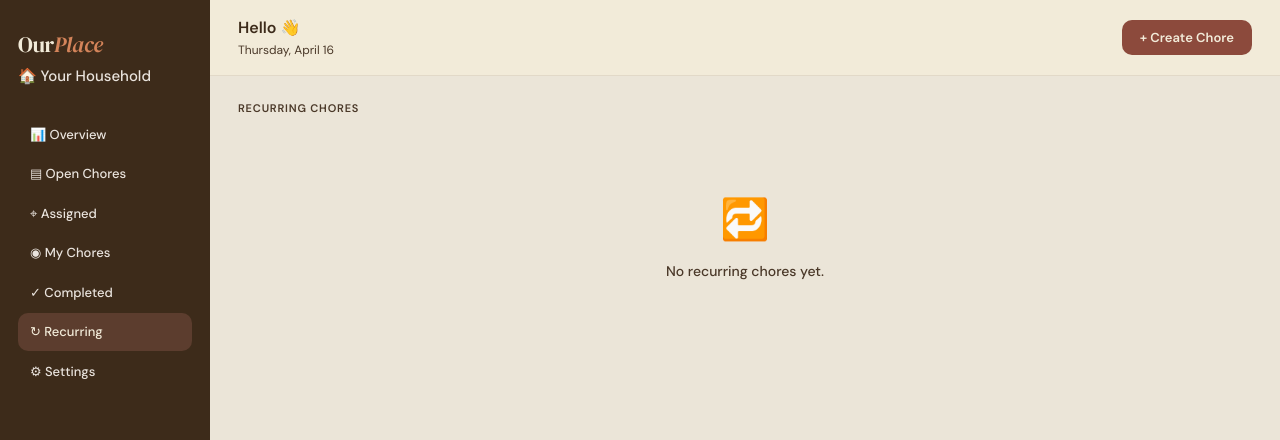
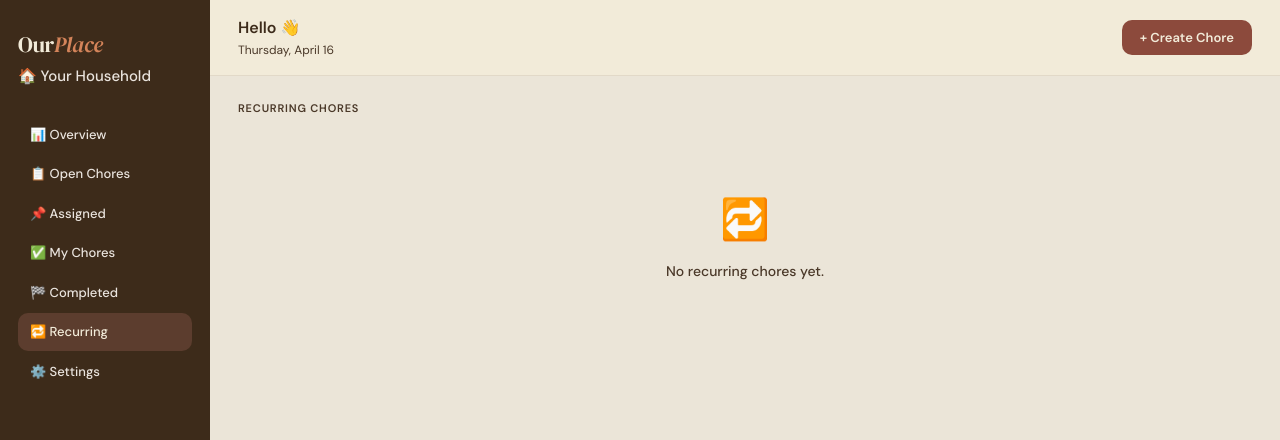
Before and after one commit to JoshuaLall/COP4331C-Group-8--MERN, a React (Vite) app in the folder frontend/: page /recurring in a window 1280 px wide. Shown: the top 440 px of the page. Built offline with nearby package versions, Linux system fonts and the light colour scheme.

Commit message:
improved lighthouse score

```diff
--- a/frontend/src/CSS/Dashboard.css
+++ b/frontend/src/CSS/Dashboard.css
@@ -629,7 +629,7 @@
     border-radius: 10px;
     border: 1.5px solid #D9CEB5;
     background: transparent;
-    color: #7A6A56;
+    color: #5A4A36;
     font-size: 14px;
     font-weight: 500;
     font-family: 'DM Sans', sans-serif;
--- a/frontend/src/pages/Assigned.tsx
+++ b/frontend/src/pages/Assigned.tsx
@@ -300,27 +300,27 @@ export default function Assigned() {
                 </div>
 
                 <div className="sb-item" onClick={() => navigate("/dashboard")}>
-                    ▤ Open Chores
+                    📋 Open Chores
                 </div>
 
                 <div className="sb-item active">
-                    ⌖ Assigned
+                    📌 Assigned
                 </div>
 
                 <div className="sb-item" onClick={() => navigate("/my-chores")}>
-                    ◉ My Chores
+                    ✅ My Chores
                 </div>
 
                 <div className="sb-item" onClick={() => navigate("/completed")}>
-                    ✓ Completed
+                    🏁 Completed
                 </div>
 
                 <div className="sb-item" onClick={() => navigate("/recurring")}>
-                    ↻ Recurring
+                    🔁 Recurring
                 </div>
 
                 <div className="sb-item" onClick={() => navigate("/settings")}>
-                    ⚙ Settings
+                    ⚙️ Settings
                 </div>
 
                 <div className="sb-mates">
--- a/frontend/src/pages/Completed.tsx
+++ b/frontend/src/pages/Completed.tsx
@@ -204,12 +204,12 @@ export default function Completed() {
                 <div className="sb-house">🏠 {houseName || "Your Household"}</div>
 
                 <div className="sb-item" onClick={() => navigate("/overview")}>📊 Overview</div>
-                <div className="sb-item" onClick={() => navigate("/dashboard")}>▤ Open Chores</div>
-                <div className="sb-item" onClick={() => navigate("/assigned")}>⌖ Assigned</div>
-                <div className="sb-item" onClick={() => navigate("/my-chores")}>◉ My Chores</div>
-                <div className="sb-item active">✓ Completed</div>
-                <div className="sb-item" onClick={() => navigate("/recurring")}>↻ Recurring</div>
-                <div className="sb-item" onClick={() => navigate("/settings")}>⚙ Settings</div>
+                <div className="sb-item" onClick={() => navigate("/dashboard")}>📋 Open Chores</div>
+                <div className="sb-item" onClick={() => navigate("/assigned")}>📌 Assigned</div>
+                <div className="sb-item" onClick={() => navigate("/my-chores")}>✅ My Chores</div>
+                <div className="sb-item active">🏁 Completed</div>
+                <div className="sb-item" onClick={() => navigate("/recurring")}>🔁 Recurring</div>
+                <div className="sb-item" onClick={() => navigate("/settings")}>⚙️ Settings</div>
 
                 <div className="sb-mates">
                     <div className="sb-mates-label">Housemates</div>
--- a/frontend/src/pages/Dashboard.tsx
+++ b/frontend/src/pages/Dashboard.tsx
@@ -231,15 +231,15 @@ export default function Dashboard() {
                     📊 Overview
                 </div>
 
-                <div className="sb-item active" aria-pressed="true">
-                    ▤ Open Chores
+                <div className="sb-item active" role="button" aria-current="page">
+                    📋 Open Chores
                 </div>
 
-                <div className="sb-item" onClick={() => navigate("/assigned")}>⌖ Assigned</div>
-                <div className="sb-item" onClick={() => navigate("/my-chores")}>◉ My Chores</div>
-                <div className="sb-item" onClick={() => navigate("/completed")}>✓ Completed</div>
-                <div className="sb-item" onClick={() => navigate("/recurring")}>↻ Recurring</div>
-                <div className="sb-item" onClick={() => navigate("/settings")}>⚙ Settings</div>
+                <div className="sb-item" onClick={() => navigate("/assigned")}>📌 Assigned</div>
+                <div className="sb-item" onClick={() => navigate("/my-chores")}>✅ My Chores</div>
+                <div className="sb-item" onClick={() => navigate("/completed")}>🏁 Completed</div>
+                <div className="sb-item" onClick={() => navigate("/recurring")}>🔁 Recurring</div>
+                <div className="sb-item" onClick={() => navigate("/settings")}>⚙️ Settings</div>
 
                 <div className="sb-mates">
                     <div className="sb-mates-label">Housemates</div>
--- a/frontend/src/pages/JoinHousehold.tsx
+++ b/frontend/src/pages/JoinHousehold.tsx
@@ -257,7 +257,7 @@ export default function JoinHousehold() {
                                 <div
                                     key={index}
                                     style={{
-                                        color: check.passed ? "#1e8e3e" : "#c0392b",
+                                        color: check.passed ? "#0e5823" : "#9e2618",
                                         fontSize: "13px",
                                         marginTop: "4px",
                                         lineHeight: "1.3"
--- a/frontend/src/pages/MyChores.tsx
+++ b/frontend/src/pages/MyChores.tsx
@@ -262,12 +262,12 @@ export default function MyChores() {
                 <div className="sb-item" onClick={() => navigate("/overview")}>
                     📊 Overview
                 </div>
-                <div className="sb-item" onClick={() => navigate("/dashboard")}>▤ Open Chores</div>
-                <div className="sb-item" onClick={() => navigate("/assigned")}>⌖ Assigned</div>
-                <div className="sb-item active">◉ My Chores</div>
-                <div className="sb-item" onClick={() => navigate("/completed")}>✓ Completed</div>
-                <div className="sb-item" onClick={() => navigate("/recurring")}>↻ Recurring</div>
-                <div className="sb-item" onClick={() => navigate("/settings")}>⚙ Settings</div>
+                <div className="sb-item" onClick={() => navigate("/dashboard")}>📋 Open Chores</div>
+                <div className="sb-item" onClick={() => navigate("/assigned")}>📌 Assigned</div>
+                <div className="sb-item active">✅ My Chores</div>
+                <div className="sb-item" onClick={() => navigate("/completed")}>🏁 Completed</div>
+                <div className="sb-item" onClick={() => navigate("/recurring")}>🔁 Recurring</div>
+                <div className="sb-item" onClick={() => navigate("/settings")}>⚙️ Settings</div>
 
                 <div className="sb-mates">
                     <div className="sb-mates-label">Housemates</div>
--- a/frontend/src/pages/Overview.tsx
+++ b/frontend/src/pages/Overview.tsx
@@ -287,16 +287,16 @@ export default function Overview() {
 
                 <div className="sb-house">🏠 {houseName || "Your Household"}</div>
 
-                <div className="sb-item active" aria-pressed="true">
+                <div className="sb-item active" role="button" aria-current="page">
                     📊 Overview
                 </div>
 
-                <div className="sb-item" onClick={() => navigate("/dashboard")}>▤ Open Chores</div>
-                <div className="sb-item" onClick={() => navigate("/assigned")}>⌖ Assigned</div>
-                <div className="sb-item" onClick={() => navigate("/my-chores")}>◉ My Chores</div>
-                <div className="sb-item" onClick={() => navigate("/completed")}>✓ Completed</div>
-                <div className="sb-item" onClick={() => navigate("/recurring")}>↻ Recurring</div>
-                <div className="sb-item" onClick={() => navigate("/settings")}>⚙ Settings</div>
+                <div className="sb-item" onClick={() => navigate("/dashboard")}>📋 Open Chores</div>
+                <div className="sb-item" onClick={() => navigate("/assigned")}>📌 Assigned</div>
+                <div className="sb-item" onClick={() => navigate("/my-chores")}>✅ My Chores</div>
+                <div className="sb-item" onClick={() => navigate("/completed")}>🏁 Completed</div>
+                <div className="sb-item" onClick={() => navigate("/recurring")}>🔁 Recurring</div>
+                <div className="sb-item" onClick={() => navigate("/settings")}>⚙️ Settings</div>
 
                 <div className="sb-mates">
                     <div className="sb-mates-label">Housemates</div>
--- a/frontend/src/pages/Recurring.tsx
+++ b/frontend/src/pages/Recurring.tsx
@@ -323,12 +323,12 @@ export default function Recurring() {
                     📊 Overview
                 </div>
 
-                <div className="sb-item" onClick={() => navigate("/dashboard")}>▤ Open Chores</div>
-                <div className="sb-item" onClick={() => navigate("/assigned")}>⌖ Assigned</div>
-                <div className="sb-item" onClick={() => navigate("/my-chores")}>◉ My Chores</div>
-                <div className="sb-item" onClick={() => navigate("/completed")}>✓ Completed</div>
-                <div className="sb-item active">↻ Recurring</div>
-                <div className="sb-item" onClick={() => navigate("/settings")}>⚙ Settings</div>
+                <div className="sb-item" onClick={() => navigate("/dashboard")}>📋 Open Chores</div>
+                <div className="sb-item" onClick={() => navigate("/assigned")}>📌 Assigned</div>
+                <div className="sb-item" onClick={() => navigate("/my-chores")}>✅ My Chores</div>
+                <div className="sb-item" onClick={() => navigate("/completed")}>🏁 Completed</div>
+                <div className="sb-item active">🔁 Recurring</div>
+                <div className="sb-item" onClick={() => navigate("/settings")}>⚙️ Settings</div>
 
                 <div className="sb-mates">
                     <div className="sb-mates-label">Housemates</div>
--- a/frontend/src/pages/Register.tsx
+++ b/frontend/src/pages/Register.tsx
@@ -203,7 +203,7 @@ export default function Register() {
                                 <div
                                     key={index}
                                     style={{
-                                        color: check.passed ? "#1e8e3e" : "#c0392b",
+                                        color: check.passed ? "#0e5823" : "#9e2618",
                                         fontSize: "13px",
                                         marginTop: "4px",
                                         lineHeight: "1.3"
--- a/frontend/src/pages/ResetPassword.tsx
+++ b/frontend/src/pages/ResetPassword.tsx
@@ -96,7 +96,7 @@ export default function ResetPassword() {
                                 <div
                                     key={index}
                                     style={{
-                                        color: check.passed ? "#1e8e3e" : "#c0392b",
+                                        color: check.passed ? "#0e5823" : "#9e2618",
                                         fontSize: "13px",
                                         marginTop: "4px",
                                         lineHeight: "1.3"
--- a/frontend/src/pages/Settings.tsx
+++ b/frontend/src/pages/Settings.tsx
@@ -618,7 +618,7 @@ export default function Settings() {
                                     <div
                                         key={i}
                                         style={{
-                                            color: check.passed ? "#1e8e3e" : "#c0392b",
+                                            color: check.passed ? "#0e5823" : "#9e2618",
                                             fontSize: "13px",
                                             fontWeight: 500
                                         }}
@@ -700,7 +700,7 @@ export default function Settings() {
                                     style={{
                                         padding: "14px 16px",
                                         borderRadius: "10px",
-                                        background: "#fff",
+                                        background: "#f6f2e3",
                                         display: "flex",
                                         justifyContent: "space-between",
                                         alignItems: "center",
@@ -714,7 +714,7 @@ export default function Settings() {
                                                 fontSize: "11px",
                                                 textTransform: "uppercase",
                                                 letterSpacing: "0.05em",
-                                                opacity: 0.5,
+                                                opacity: 0.8,
                                                 marginBottom: "4px"
                                             }}
                                         >
```
